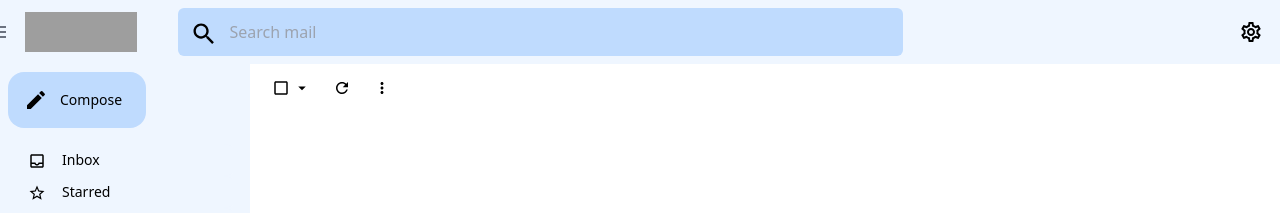
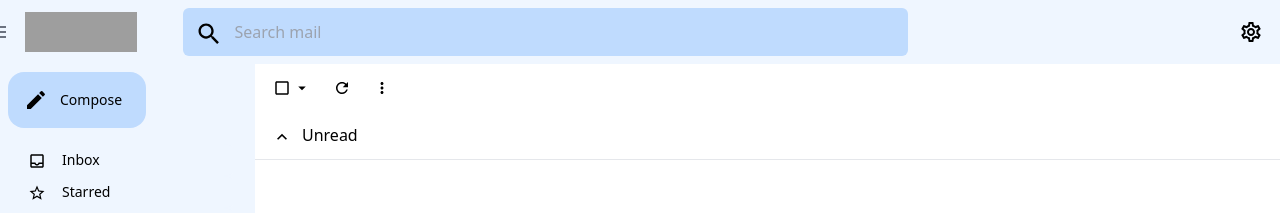
Before and after one commit to nicholasweecw/reactGmailClone, a React (Create React App) app: page / in a window 1280 px wide. Shown: the top 213 px of the page. Built offline with nearby package versions, Linux system fonts and the light colour scheme; grey boxes are pictures that could not be loaded.

Commit message:
completed EmailList__unread__top

```diff
--- a/src/App.js
+++ b/src/App.js
@@ -20,7 +20,8 @@ function App() {
           <Route path='/' element={
             <>
               <EmailList />
-            </>}>
+            </>
+          }>
           </Route>
           <Route path='/mail' element={<Mail />}>
           </Route>
--- /dev/null
+++ b/src/components/EmailItem.jsx
@@ -0,0 +1,7 @@
+import "../style/EmailItem.css";
+
+const EmailItem = () => {
+  return <div>EmailItem</div>;
+};
+
+export default EmailItem;
--- a/src/components/EmailList.jsx
+++ b/src/components/EmailList.jsx
@@ -4,8 +4,13 @@ import ArrowDropDownIcon from "@mui/icons-material/ArrowDropDown";
 import RefreshIcon from "@mui/icons-material/Refresh";
 import MoreVertIcon from "@mui/icons-material/MoreVert";
 import KeyboardIcon from "@mui/icons-material/Keyboard";
+import KeyboardArrowUpIcon from "@mui/icons-material/KeyboardArrowUp";
+import { useState } from "react";
+import EmailItem from "./EmailItem";
 
 const EmailList = () => {
+  const [mails, setMails] = useState([]);
+
   return (
     <div>
       <div className="emailList__settings flow-root">
@@ -20,6 +25,27 @@ const EmailList = () => {
           <ArrowDropDownIcon className="arrow" />
         </div>
       </div>
+
+      <div className="emailList">
+        <div className="emailList__unread">
+          <div className="emailList__unread__top">
+            <div className="emailList__unread__topLeft">
+              <KeyboardArrowUpIcon className="arrow" />
+              <p className="text">Unread</p>
+            </div>
+            <div className="emailList__unread__topRight">
+              <MoreVertIcon className="more" />
+            </div>
+          </div>
+          <hr className="hr" />
+          <div className="emailList__unread__bottom">
+            {mails.map(() => (
+              <EmailItem />
+            ))}
+          </div>
+        </div>
+        <div className="emailList__others"></div>
+      </div>
     </div>
   );
 };
--- /dev/null
+++ b/src/style/EmailItem.css
@@ -0,0 +1,7 @@
+@tailwind base;
+@tailwind components;
+@tailwind utilities;
+
+@layer components {
+
+}
--- a/src/style/EmailList.css
+++ b/src/style/EmailList.css
@@ -4,7 +4,7 @@
 
 @layer components {
     .emailList__settings {
-        @apply w-[1180px] h-10 sticky h-12
+        @apply w-[1180px] sticky h-12
     }
 
     .emailList__settingsLeft {
@@ -17,14 +17,42 @@
 
 
     .emailList__settingsLeft > .icon, .emailList__settingsRight > .icon {
-        @apply relative bottom-[6px] right-[6px] h-auto w-10 p-[11px] hover:bg-gray-200 hover:rounded-full hover:cursor-pointer
+        @apply relative bottom-[6px] right-[11px] h-auto w-10 p-[11px] rounded-full hover:bg-gray-200 hover:cursor-pointer
     }
 
     .emailList__settingsLeft > .select, .emailList__settingsRight > .select {
-        @apply relative bottom-[6px] right-[2px] h-[36px] w-[26px] px-[4px] ml-5 my-3 hover:bg-gray-200 hover:rounded-sm hover:cursor-pointer
+        @apply relative bottom-[6px] right-[6px] h-[36px] w-[26px] px-[4px] ml-5 my-3 hover:bg-gray-200 hover:rounded-sm hover:cursor-pointer
     }
 
     .emailList__settingsLeft > .arrow, .emailList__settingsRight > .arrow {
-        @apply relative bottom-[6px] right-1 h-[36px] w-[20px] px-[1px] my-3 mr-3 hover:bg-gray-200 hover:rounded-sm hover:cursor-pointer
+        @apply relative bottom-[6px] right-[9px] h-[36px] w-[20px] px-[1px] my-3 mr-3 hover:bg-gray-200 hover:rounded-sm hover:cursor-pointer
+    }
+
+    .emailList__unread__top {
+        @apply w-[1180px] h-12
+    }
+
+    .emailList__unread__topLeft {
+        @apply flex float-left h-[36px] ml-[8px] my-[7px] w-[102px] rounded-[6px] hover:bg-gray-200 hover:cursor-pointer
+    }
+
+    .emailList__unread__topRight {
+        @apply float-right h-[100%]
+    }
+
+    .emailList__unread__topLeft > .arrow {
+        @apply relative h-10 w-10 p-[10px] bottom-[2px] right-[1px]
+    }
+
+    .emailList__unread__topLeft > .text {
+        @apply relative top-[4px] right-[1px]
+    }
+
+    .emailList__unread__topRight > .more {
+        @apply relative h-10 w-10 m-[4px] right-[20px] p-[11px] rounded-full hover:bg-gray-200 hover:cursor-pointer
+    }
+
+    .hr {
+        @apply relative w-[1180px] bottom-[3px]
     }
 }
--- a/src/style/Navbar.css
+++ b/src/style/Navbar.css
@@ -4,7 +4,7 @@
 
 @layer components {
     .navbar {
-        @apply relative right-[120px] w-[725px] bg-blue-200 my-2 rounded-md
+        @apply relative right-[115px] w-[725px] bg-blue-200 my-2 rounded-md
     }
 
     .navbar > .form > .btn > .search-icon {
--- a/src/style/Sidebar.css
+++ b/src/style/Sidebar.css
@@ -4,7 +4,7 @@
 
 @layer components {
     .sidebar {
-        @apply min-w-[250px] sticky h-screen bg-blue-50
+        @apply min-w-[255px] sticky h-screen bg-blue-50
     }
 
     .sidebar__top > .btn {
```
